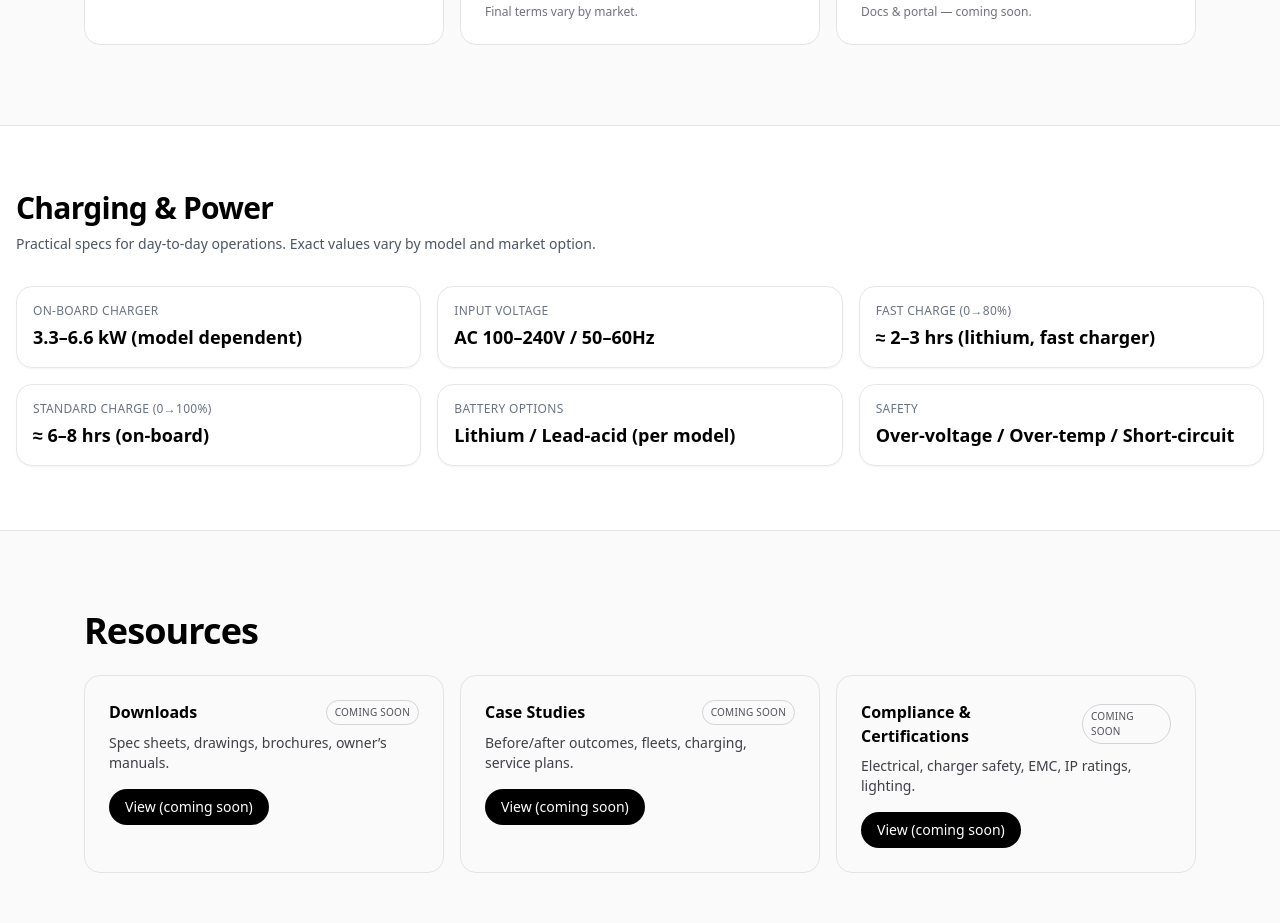
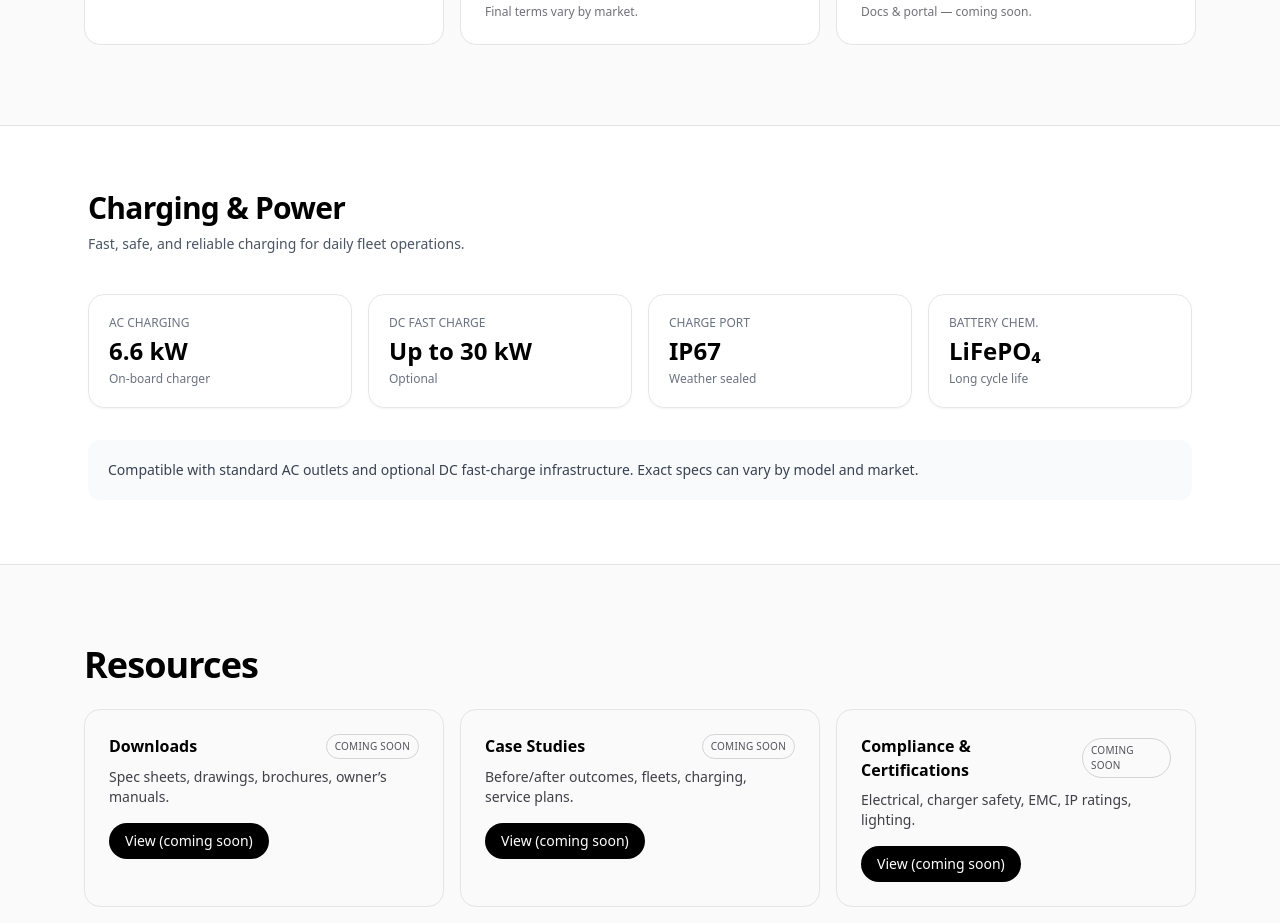
Before and after one commit to Aproglobal/apro-global-site, a React (Vite) app: page / in a window 1280 px wide. Shown: the part 7020-7943 px from the top of the page. Built offline with nearby package versions, Linux system fonts and the light colour scheme.

Commit message:
Update ChargingPowerSection.tsx

```diff
--- a/src/components/ChargingPowerSection.tsx
+++ b/src/components/ChargingPowerSection.tsx
@@ -1,47 +1,47 @@
 import React from "react";
 
-type Spec = { label: string; value: string };
+type Stat = {
+  label: string;
+  value: string;
+  note?: string;
+};
 
-const specs: Spec[] = [
-  { label: "On-board Charger", value: "3.3–6.6 kW (model dependent)" },
-  { label: "Input Voltage", value: "AC 100–240V / 50–60Hz" },
-  { label: "Fast Charge (0→80%)", value: "≈ 2–3 hrs (lithium, fast charger)" },
-  { label: "Standard Charge (0→100%)", value: "≈ 6–8 hrs (on-board)" },
-  { label: "Battery Options", value: "Lithium / Lead-acid (per model)" },
-  { label: "Safety", value: "Over-voltage / Over-temp / Short-circuit" },
+const STATS: Stat[] = [
+  { label: "AC Charging", value: "6.6 kW", note: "On-board charger" },
+  { label: "DC Fast Charge", value: "Up to 30 kW", note: "Optional" },
+  { label: "Charge Port", value: "IP67", note: "Weather sealed" },
+  { label: "Battery Chem.", value: "LiFePO₄", note: "Long cycle life" },
 ];
 
-function ChargingPowerSection() {
+export default function ChargingPowerSection() {
   return (
-    <section id="charging" className="w-full bg-white">
-      <div className="mx-auto max-w-7xl px-4 py-16">
-        <div className="mb-8">
-          <h2 className="text-2xl md:text-3xl font-bold tracking-tight">
-            Charging & Power
-          </h2>
+    <section className="w-full bg-white">
+      <div className="mx-auto max-w-6xl px-6 py-16">
+        <div className="mb-10">
+          <h2 className="text-3xl font-bold tracking-tight">Charging & Power</h2>
           <p className="mt-2 text-sm text-gray-600">
-            Practical specs for day-to-day operations. Exact values vary by model
-            and market option.
+            Fast, safe, and reliable charging for daily fleet operations.
           </p>
         </div>
 
-        <div className="grid grid-cols-1 sm:grid-cols-2 lg:grid-cols-3 gap-4">
-          {specs.map((s, i) => (
+        <div className="grid gap-4 sm:grid-cols-2 lg:grid-cols-4">
+          {STATS.map((s) => (
             <div
-              key={i}
-              className="rounded-2xl border border-gray-200 p-4 shadow-sm"
+              key={s.label}
+              className="rounded-2xl border border-gray-200 p-5 shadow-sm"
             >
-              <div className="text-xs uppercase tracking-wide text-gray-500">
-                {s.label}
-              </div>
-              <div className="mt-1 text-lg font-semibold">{s.value}</div>
+              <div className="text-xs uppercase text-gray-500">{s.label}</div>
+              <div className="mt-1 text-2xl font-semibold">{s.value}</div>
+              {s.note && <div className="mt-1 text-xs text-gray-500">{s.note}</div>}
             </div>
           ))}
+        </div>
+
+        <div className="mt-8 rounded-xl bg-gray-50 p-5 text-sm text-gray-700">
+          Compatible with standard AC outlets and optional DC fast-charge
+          infrastructure. Exact specs can vary by model and market.
         </div>
       </div>
     </section>
   );
 }
-
-export default ChargingPowerSection;
-export { ChargingPowerSection };
```
